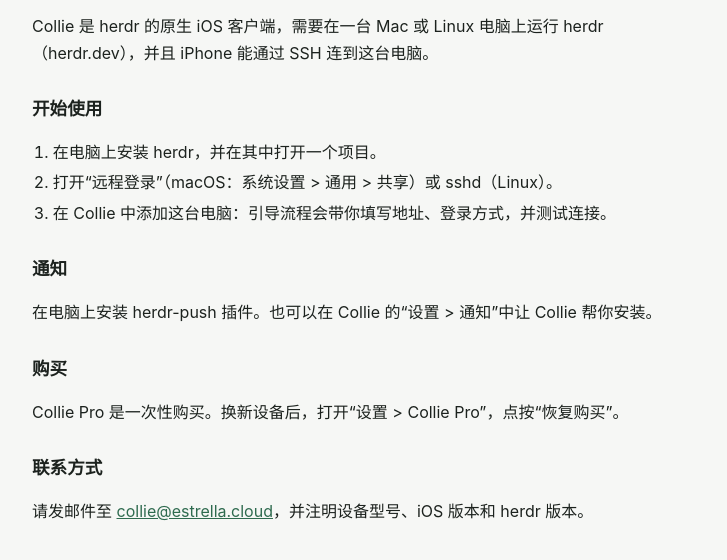
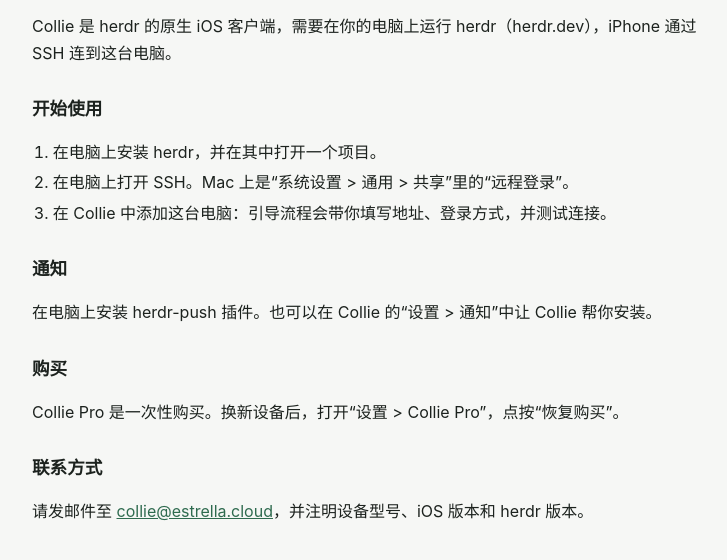
Before and after one commit to EstrellaXD/collie-site, a plain HTML site: page zh/support.html in a window 1280 px wide. Shown: the part 142-702 px from the top of the page, without its empty margins (268-995 px from the left). Drawn offline with Linux system fonts and the light colour scheme.

Commit message:
Support pages: drop non-iOS platform names (App Review 2.3.10); fix support mailto
Co-authored-by: AirBuild <315705251+airbuild[bot]@users.noreply.github.com>

```diff
--- a/zh/support.html
+++ b/zh/support.html
@@ -4,4 +4,4 @@ body{margin:0;background:var(--bg);color:var(--ink);font:16px/1.65 -apple-system
 main{max-width:680px;margin:0 auto;padding:40px max(20px,env(safe-area-inset-left)) 64px}
 h1{font-size:1.8rem;margin:0 0 4px} h2{font-size:1.1rem;margin:28px 0 6px}
 .meta{color:var(--muted);font-size:.9rem} nav{display:flex;gap:16px;font-size:.9rem;margin-bottom:28px}
-a{color:var(--accent)} ul,ol{padding-left:1.3em} li{margin:4px 0}</style></head><body><main><nav><a href="./">Collie</a><a href="privacy.html">隐私政策</a><a href="support.html">支持</a><a href="../">English</a></nav><h1>Collie 支持</h1><p>Collie 是 herdr 的原生 iOS 客户端，需要在一台 Mac 或 Linux 电脑上运行 herdr（herdr.dev），并且 iPhone 能通过 SSH 连到这台电脑。</p><h2>开始使用</h2><ol><li>在电脑上安装 herdr，并在其中打开一个项目。</li><li>打开“远程登录”（macOS：系统设置 &gt; 通用 &gt; 共享）或 sshd（Linux）。</li><li>在 Collie 中添加这台电脑：引导流程会带你填写地址、登录方式，并测试连接。</li></ol><h2>通知</h2><p>在电脑上安装 herdr-push 插件。也可以在 Collie 的“设置 &gt; 通知”中让 Collie 帮你安装。</p><h2>购买</h2><p>Collie Pro 是一次性购买。换新设备后，打开“设置 &gt; Collie Pro”，点按“恢复购买”。</p><h2>联系方式</h2><p>请发邮件至 <a href="mailto:collie@estrella.cloud">collie@estrella.cloud</a>，并注明设备型号、iOS 版本和 herdr 版本。</p></main></body></html>
+a{color:var(--accent)} ul,ol{padding-left:1.3em} li{margin:4px 0}</style></head><body><main><nav><a href="./">Collie</a><a href="privacy.html">隐私政策</a><a href="support.html">支持</a><a href="../">English</a></nav><h1>Collie 支持</h1><p>Collie 是 herdr 的原生 iOS 客户端，需要在你的电脑上运行 herdr（herdr.dev），iPhone 通过 SSH 连到这台电脑。</p><h2>开始使用</h2><ol><li>在电脑上安装 herdr，并在其中打开一个项目。</li><li>在电脑上打开 SSH。Mac 上是“系统设置 &gt; 通用 &gt; 共享”里的“远程登录”。</li><li>在 Collie 中添加这台电脑：引导流程会带你填写地址、登录方式，并测试连接。</li></ol><h2>通知</h2><p>在电脑上安装 herdr-push 插件。也可以在 Collie 的“设置 &gt; 通知”中让 Collie 帮你安装。</p><h2>购买</h2><p>Collie Pro 是一次性购买。换新设备后，打开“设置 &gt; Collie Pro”，点按“恢复购买”。</p><h2>联系方式</h2><p>请发邮件至 <a href="mailto:collie@estrella.cloud">collie@estrella.cloud</a>，并注明设备型号、iOS 版本和 herdr 版本。</p></main></body></html>
```
Also changed, not shown: support.html (+1 -1 lines).
